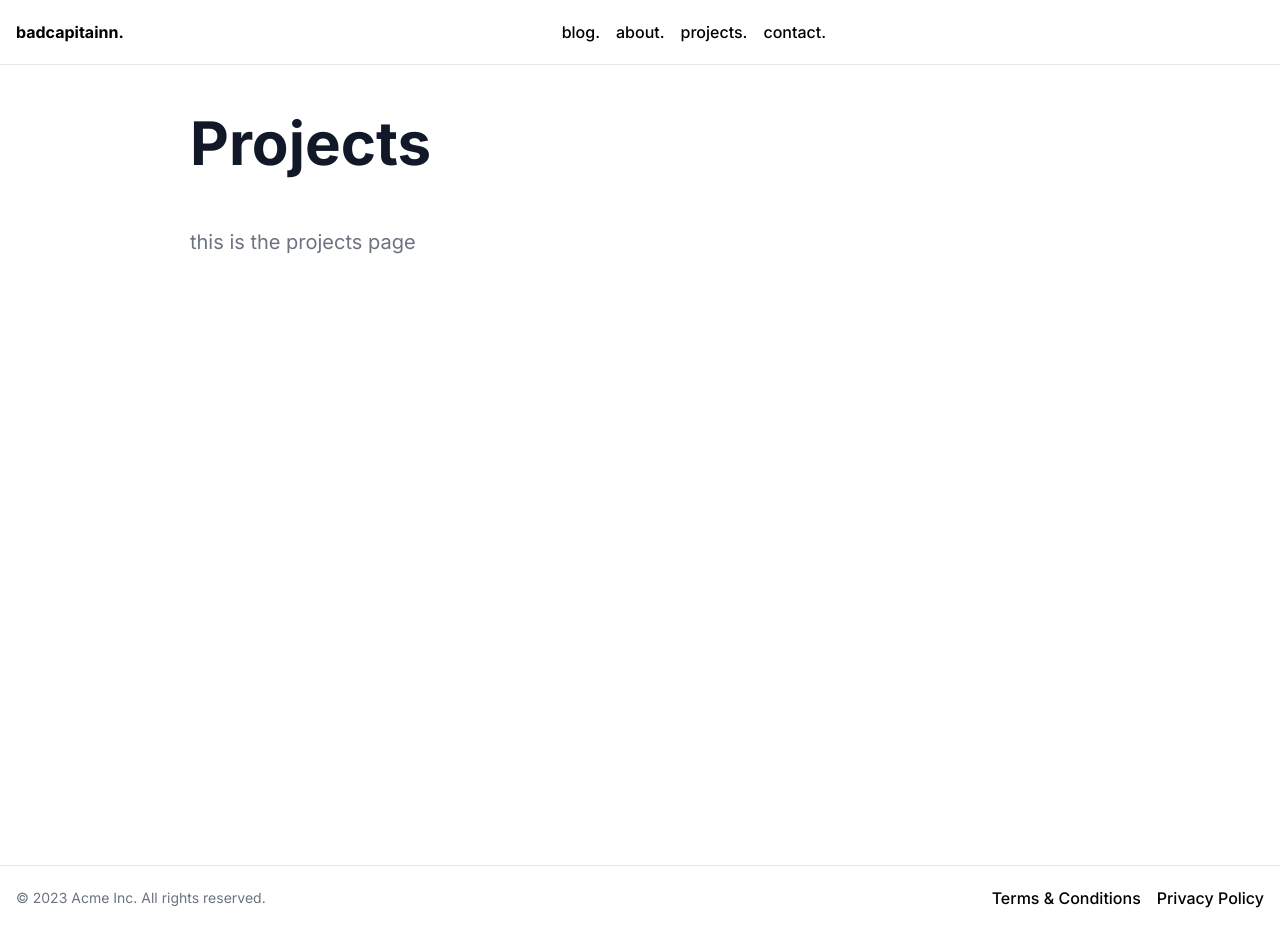
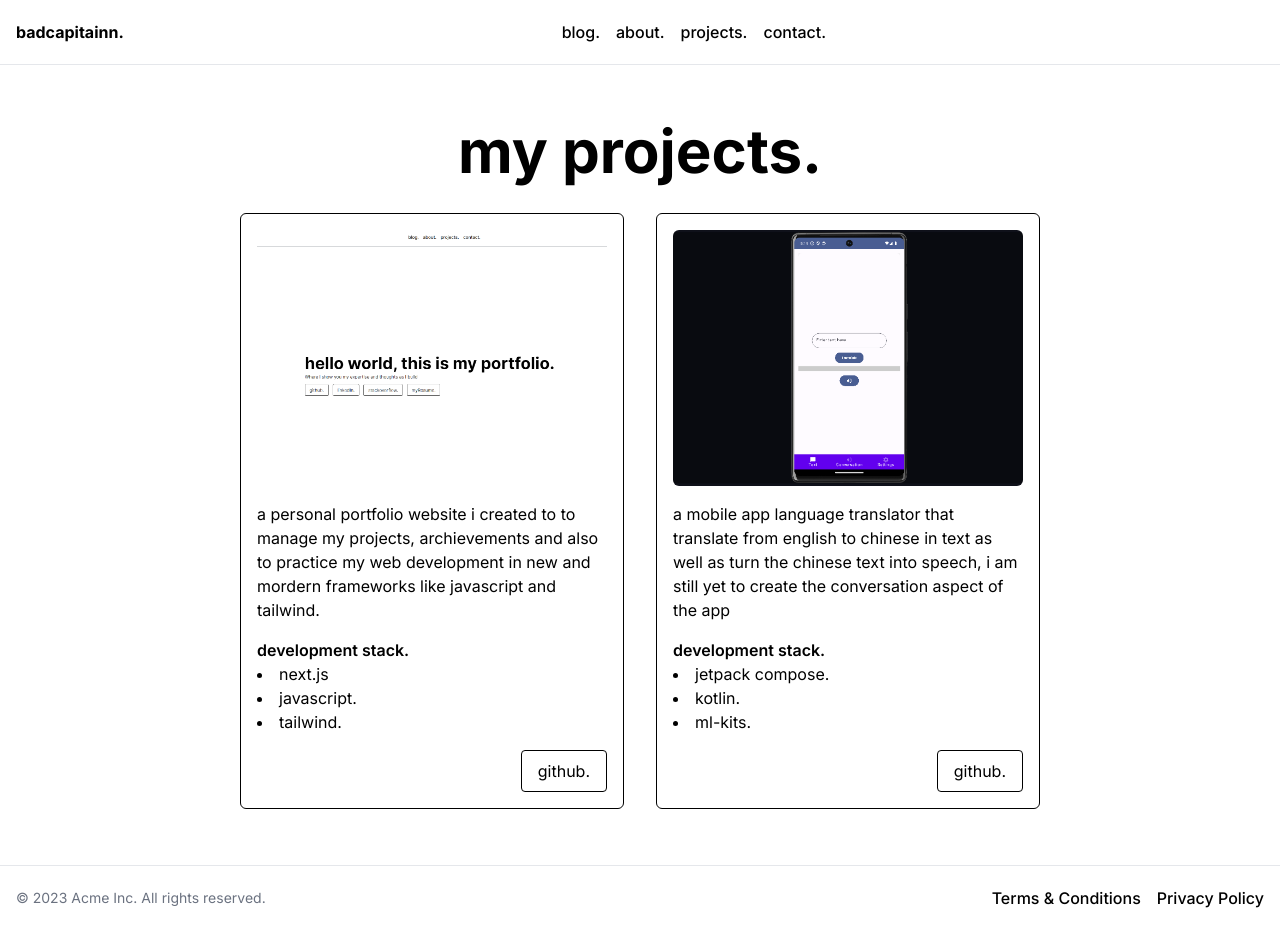
Before and after one commit to badcapitainn/PersonalPortfolio, a Next.js app: page /projects in a window 1280 px wide. Built offline with nearby package versions, Linux system fonts and the light colour scheme.

Commit message:
created projects page

```diff
--- a/app/projects/page.jsx
+++ b/app/projects/page.jsx
@@ -1,15 +1,62 @@
 export default function Projects() {
-    return(
-        <div className="flex flex-col min-h-screen">
-      <main className="flex-1 py-6">
-        <div className="container px-4 py-6 mx-auto space-y-6 text-xl leading-loose text-gray-900 dark:text-gray-50">
-          <div className="prose lg:prose-xl max-w-[900px] mx-auto">
-            <h1 className="font-bold text-4xl md:text-6xl">Projects</h1>
-            <p className="text-gray-500 dark:text-gray-500">this is the projects page</p>
+  // Replace this with your actual data
+  const projects = [
+    {
+      image: "/portfoliopic.png",
+      description:
+        "a personal portfolio website i created to to manage my projects, archievements and also to practice my web development in new and mordern frameworks like javascript and tailwind. ",
+      stacks: ["next.js", "javascript.", "tailwind."],
+      githubLink: "https://github.com/badcapitainn/personalportfolio",
+    },
+
+    {
+      image: "/letstalkpic.png",
+      description:
+        "a mobile app language translator that translate from english to chinese in text as well as turn the chinese text into speech, i am still yet to create the conversation aspect of the app ",
+      stacks: ["jetpack compose.", "kotlin.", "ml-kits."],
+      githubLink: "https://github.com/badcapitainn/LetsTalk",
+    },
+
+    // Add more projects as needed
+  ];
+
+  return (
+    <div className="flex flex-col items-center justify-center min-h-screen py-10">
+      <section className="flex items-center justify-center h-full">
+        <div className="flex flex-col items-center px-4 space-y-8 md:px-8 lg:px-16">
+          <h1 className="text-3xl font-bold sm:text-6xl">my projects.</h1>
+
+          <div className="grid w-full grid-cols-1 gap-8 md:grid-cols-2">
+            {projects.map((project, index) => (
+              <div
+                key={index}
+                className="w-full p-4 border border-black rounded-md card md:w-96"
+              >
+                <img
+                  src={project.image}
+                  alt="Project"
+                  className="object-cover w-full h-64 rounded-md"
+                />
+                <p className="mt-4">{project.description}</p>
+                <h3 className="mt-4 font-semibold">development stack.</h3>
+                <ul className="list-disc list-inside">
+                  {project.stacks.map((stack, i) => (
+                    <li key={i}>{stack}</li>
+                  ))}
+                </ul>
+                <div className="flex justify-end mt-4">
+                  <a
+                    href={project.githubLink}
+                    className="px-4 py-2 bg-transparent border border-black rounded hover:bg-gray-400"
+                  >
+                    github.
+                  </a>
+                </div>
+              </div>
+            ))}
           </div>
         </div>
-      </main>
-
+      </section>
     </div>
-    )
+  );
 }
```
Also changed, not shown: public/letstalkpic.png (added), public/portfoliopic.png (added).
